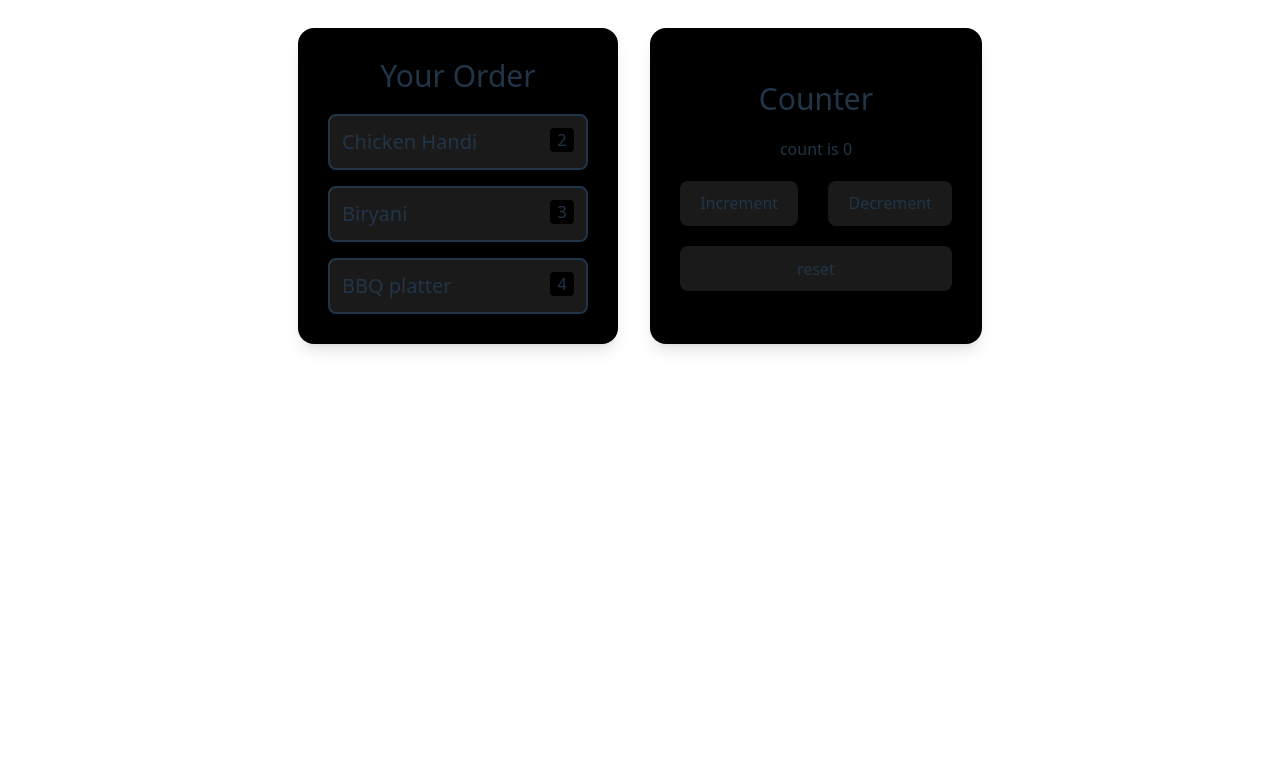
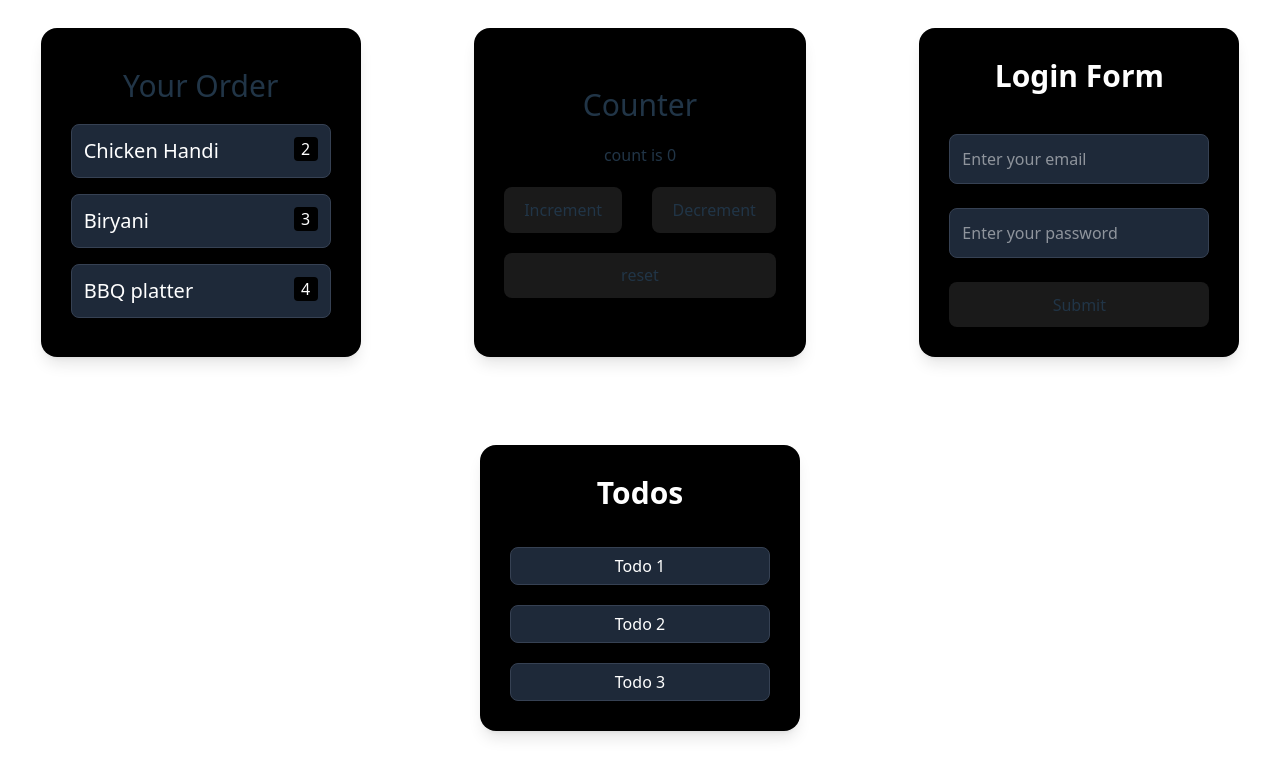
Before and after one commit to MUmarOfficial/practical-react-essentials, a React (Vite) app: page / in a window 1280 px wide. Shown: the top 776 px of the page. Built offline with nearby package versions, Linux system fonts and the light colour scheme.

Commit message:
create login form + todos, learn eventHandlers and more

```diff
--- a/src/App.css
+++ b/src/App.css
@@ -1,3 +1,5 @@
+@import "tailwindcss";
+
 #root {
   max-width: 1280px;
   margin: 0;
@@ -14,3 +16,8 @@
   align-items: center;
   gap: 4px 30px;
 }
+
+.button {
+  @apply rounded-lg border border-transparent py-[0.6em] px-[1.2em] text-base
+      font-medium text-inherit bg-[#1a1a1a] cursor-pointer transition duration-300 hover:border-blue-700;
+}
--- a/src/App.tsx
+++ b/src/App.tsx
@@ -1,12 +1,17 @@
 import "./App.css";
 import Cart from "./components/Cart";
 import Counter from "./components/Counter";
+import LoginForm from "./components/LoginForm";
+import Todos from "./components/Todos";
 
 function App() {
   return (
     <>
       <Cart />
       <Counter />
+      <LoginForm/>
+      <Todos/>
+
     </>
   );
 }
--- a/src/components/Button.tsx
+++ b/src/components/Button.tsx
@@ -1,6 +1,6 @@
 interface ButtonProps {
   text?: string;
-  onClick: () => void;
+  onClick?: () => void;
 }
 
 const Button = ({ text = `submit`, onClick }: ButtonProps) => {
--- /dev/null
+++ b/src/components/LoginClassForm.tsx
@@ -0,0 +1,48 @@
+import React, { type SyntheticEvent } from "react";
+
+class LoginClassForm extends React.Component {
+  state = {
+    email: "",
+    password: "",
+  };
+
+  submitForm(ev: SyntheticEvent) {
+    ev.preventDefault();
+    const target = ev.target as HTMLFormElement;
+    console.log(target, this.state);
+  }
+
+  render(): React.ReactNode {
+    return (
+      <form
+        className="flex flex-col gap-6 m-7 p-7 justify-center  border-2 border-transparent transition duration-300 hover:border-white rounded-2xl bg-black backdrop-blur-xl shadow-lg max-w-md min-w-xs mx-auto"
+        onSubmit={this.submitForm.bind(this)}
+      >
+        <h1 className="text-3xl font-bold text-white mb-4">Login Form</h1>
+        <input
+          type="email"
+          placeholder="Enter your email"
+          className="p-3 rounded-lg bg-gray-800 text-white border border-gray-700 focus:outline-none focus:border-white"
+          onChange={(ev) => {
+            this.setState({
+              email: ev.target.value,
+            });
+          }}
+        />
+        <input
+          type="password"
+          placeholder="Enter your password"
+          className="p-3 rounded-lg bg-gray-800 text-white border border-gray-700 focus:outline-none focus:border-white"
+          onChange={(ev) => {
+            this.setState({
+              password: ev.target.value,
+            });
+          }}
+        />
+        <button className="button">Submit</button>
+      </form>
+    );
+  }
+}
+
+export default LoginClassForm;
--- /dev/null
+++ b/src/components/LoginForm.tsx
@@ -0,0 +1,41 @@
+import { useState, type SyntheticEvent } from "react";
+
+const LoginForm = () => {
+  const [email, setEmail] = useState("");
+  const [password, setPassword] = useState("");
+  const submitForm = (event: SyntheticEvent) => {
+    event.preventDefault();
+    const target = event.target as HTMLFormElement;
+    console.log(target, { email, password });
+  };
+
+  return (
+    <form
+      className="flex flex-col gap-6 m-7 p-7 justify-center  border-2 border-transparent transition duration-300 hover:border-white rounded-2xl bg-black backdrop-blur-xl shadow-lg max-w-md min-w-xs mx-auto"
+      onSubmit={submitForm}
+    >
+      <h1 className="text-3xl font-bold text-white mb-4">Login Form</h1>
+      <input
+        type="email"
+        value={email}
+        placeholder="Enter your email"
+        onChange={(ev) => {
+          setEmail(ev.target.value);
+        }}
+        className="p-3 rounded-lg bg-gray-800 text-white border border-gray-700 focus:outline-none focus:border-white"
+      />
+      <input
+        type="password"
+        value={password}
+        placeholder="Enter your password"
+        onChange={(ev) => {
+          setPassword(ev.target.value);
+        }}
+        className="p-3 rounded-lg bg-gray-800 text-white border border-gray-700 focus:outline-none focus:border-white"
+      />
+      <button className="button">Submit</button>
+    </form>
+  );
+};
+
+export default LoginForm;
--- a/src/components/MenuItem.tsx
+++ b/src/components/MenuItem.tsx
@@ -7,7 +7,7 @@ type Props = {
 
 const MenuItem = (props: Props) => {
   return (
-    <li className="flex justify-between p-3 border-2 b cursor-pointer transition duration-300 rounded-lg bg-[#1a1a1a] backdrop-blur-xl shadow-lg w-full">
+    <li className="flex justify-between p-3 rounded-lg bg-gray-800 text-white border border-gray-700 focus:outline-none focus:border-white">
       <h2 className="text-xl">{props.item.name}</h2>
       <span className="bg-black size-6 text-center rounded">
         {props.item.quantity}
--- /dev/null
+++ b/src/components/Todos.tsx
@@ -0,0 +1,44 @@
+import { useState } from "react";
+
+const Todos = () => {
+  const [todos, setTodos] = useState([
+    {
+      text: "Todo 1",
+      id: 1,
+    },
+    {
+      text: "Todo 2",
+      id: 2,
+    },
+    {
+      text: "Todo 3",
+      id: 3,
+    },
+  ]);
+
+  const deleteItem = (itemId: number) => {
+    const filteredTodos = todos.filter((todo) => todo.id !== itemId);
+    setTodos(filteredTodos);
+  };
+
+  return (
+    <ul className="flex flex-col gap-5 m-7 p-7 justify-center  border-2 border-transparent transition duration-300 hover:border-white rounded-2xl bg-black backdrop-blur-xl shadow-lg max-w-md min-w-xs mx-auto">
+      <h1 className="text-3xl font-bold text-white mb-4">Todos</h1>
+      {todos.map((todoItem) => {
+        return (
+          <li key={todoItem.id}>
+            <button
+              className="w-full p-1.5 rounded-lg bg-gray-800 text-white border border-gray-700 focus:outline-none focus:border-white cursor-pointer"
+              onClick={() => deleteItem(todoItem.id)}
+              type="button"
+            >
+              {todoItem.text}
+            </button>
+          </li>
+        );
+      })}
+    </ul>
+  );
+};
+
+export default Todos;
```
